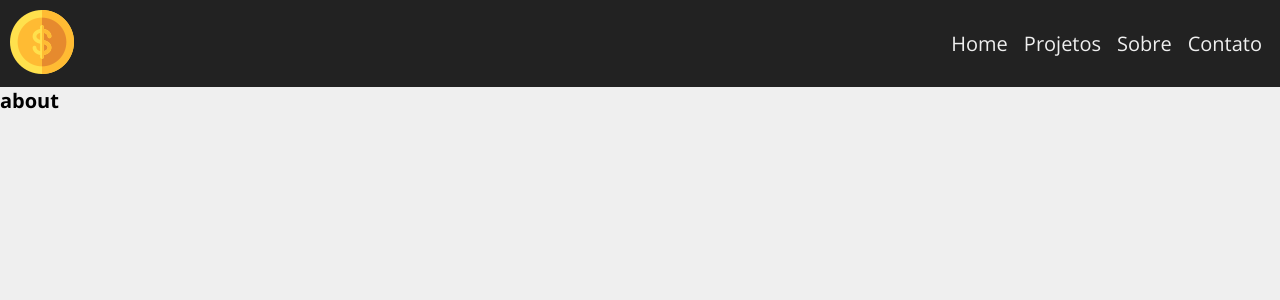
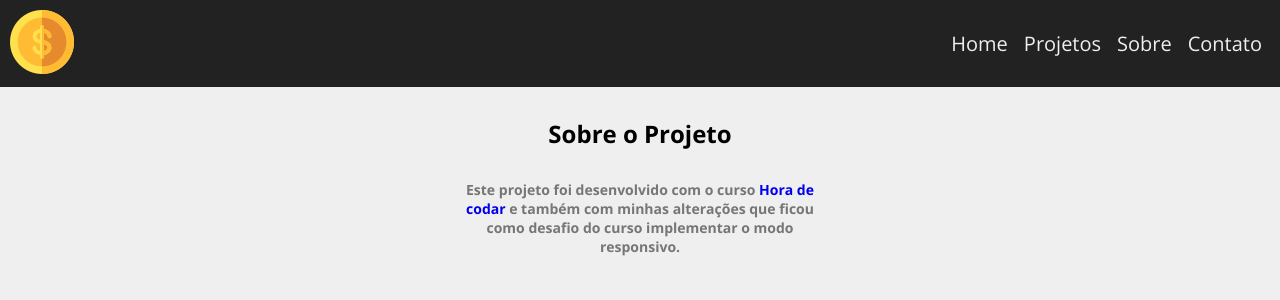
Before and after one commit to ClecioSousa00/costs, a React (Vite) app: page /Sobre in a window 1280 px wide. Shown: the top 300 px of the page. Built offline with nearby package versions, Linux system fonts and the light colour scheme.

Commit message:
feat: add about

```diff
--- /dev/null
+++ b/src/pages/About/About.css
@@ -0,0 +1,12 @@
+.about{
+  display: flex;
+  flex-direction: column;
+  align-items: center;
+  margin-top: 3rem;
+}
+
+.about .text{
+  max-width: 40rem;
+  padding: 1rem;
+  text-align: center;
+}
--- a/src/pages/About/index.jsx
+++ b/src/pages/About/index.jsx
@@ -1,7 +1,10 @@
+import './About.css'
+
 export const About =() =>{
     return(
-        <>
-            <h1>about</h1>
-        </>
+        <div className='about'>
+            <h1 className='title'>Sobre o Projeto</h1>
+            <p className='text'>Este projeto foi desenvolvido com o curso <a href="https://www.youtube.com/watch?v=FXqX7oof0I4&list=PLnDvRpP8BneyVA0SZ2okm-QBojomniQVO&ab_channel=MatheusBattisti-HoradeCodar">Hora de codar</a> e também com minhas alterações que ficou como desafio do curso implementar o modo responsivo.</p>
+        </div>
     )
 }
```
